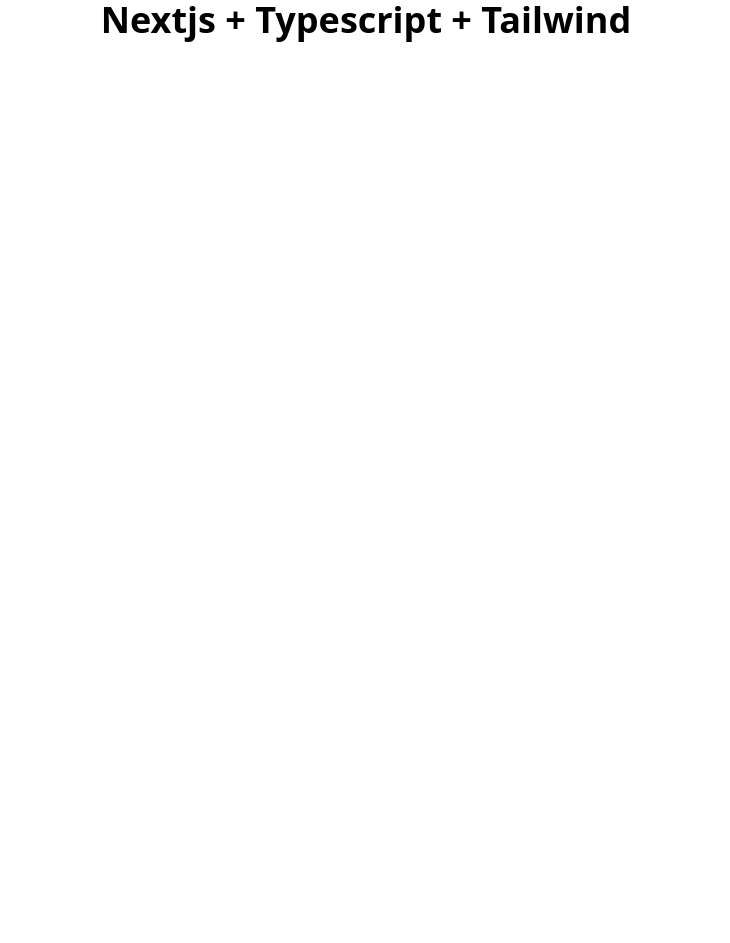
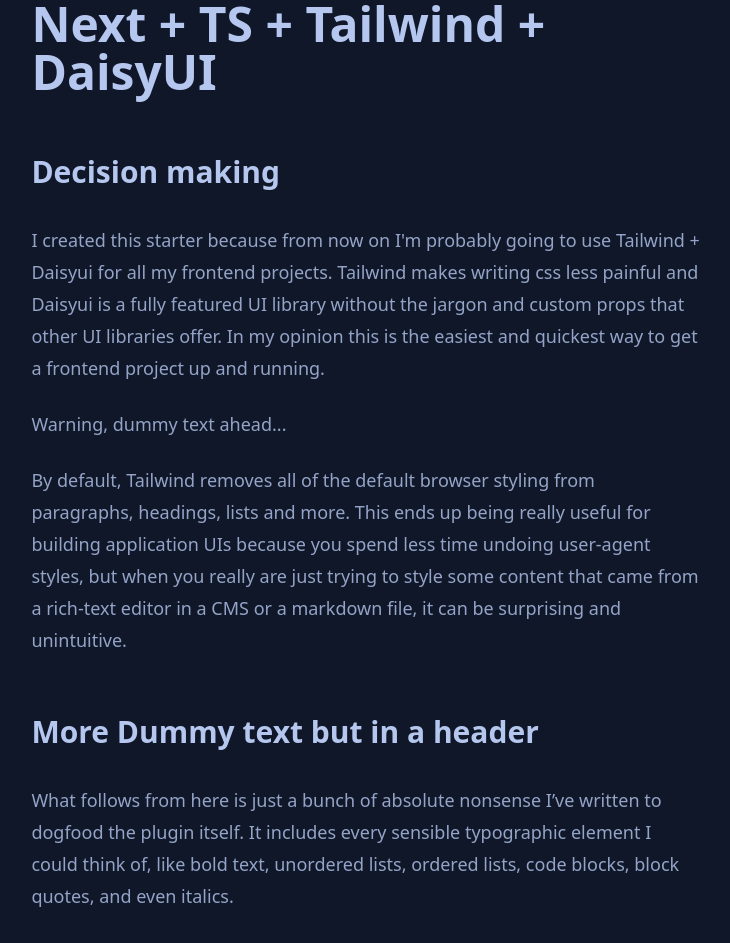
Before and after one commit to juanCortelezzi/next-starter, a Next.js app: page / in a window 1280 px wide. Shown: the top 943 px of the page, without its empty margins (274-1004 px from the left). Before the commit the page ends 800 px from the top, so only its background shows below. Built offline with nearby package versions, Linux system fonts and the light colour scheme.

Commit message:
feat: add daisyui and tailwind fonts

```diff
--- a/package.json
+++ b/package.json
@@ -14,10 +14,12 @@
     "react-dom": "18.1.0"
   },
   "devDependencies": {
+    "@tailwindcss/typography": "^0.5.2",
     "@types/node": "17.0.33",
     "@types/react": "18.0.9",
     "@types/react-dom": "18.0.4",
     "autoprefixer": "^10.4.7",
+    "daisyui": "^2.14.3",
     "eslint": "8.15.0",
     "eslint-config-next": "12.1.6",
     "postcss": "^8.4.13",
--- a/src/pages/index.tsx
+++ b/src/pages/index.tsx
@@ -5,15 +5,45 @@
   return (
     <div>
       <Head>
-        <title>Create Next App</title>
-        <meta name="description" content="Generated by create next app" />
+        <title>Frontend Template</title>
+        <meta
+          name="description"
+          content="Simple Frontend template, just Ctrl + c and Ctrl + v"
+        />
         <link rel="icon" href="/favicon.ico" />
       </Head>
 
-      <main>
-        <h1 className="text-4xl font-bold text-center">
-          Nextjs + Typescript + Tailwind
-        </h1>
+      <main className="prose prose-lg mx-auto">
+        <h1>Next + TS + Tailwind + DaisyUI</h1>
+        <h2>Decision making</h2>
+        <p>
+          I created this starter because from now on I&apos;m probably going to
+          use Tailwind + Daisyui for all my frontend projects. Tailwind makes
+          writing css less painful and Daisyui is a fully featured UI library
+          without the jargon and custom props that other UI libraries offer. In
+          my opinion this is the easiest and quickest way to get a frontend
+          project up and running.
+        </p>
+        <p>Warning, dummy text ahead...</p>
+        <p>
+          By default, Tailwind removes all of the default browser styling from
+          paragraphs, headings, lists and more. This ends up being really useful
+          for building application UIs because you spend less time undoing
+          user-agent styles, but when you really are just trying to style some
+          content that came from a rich-text editor in a CMS or a markdown file,
+          it can be surprising and unintuitive.
+        </p>
+        <h2>More Dummy text but in a header</h2>
+        <p>
+          What follows from here is just a bunch of absolute nonsense I’ve
+          written to dogfood the plugin itself. It includes every sensible
+          typographic element I could think of, like bold text, unordered lists,
+          ordered lists, code blocks, block quotes, and even italics.
+        </p>
+        <p>
+          I would have loved to write this text, unfortunately, it is a copy
+          paste form the Daisy ui docs
+        </p>
       </main>
     </div>
   );
--- a/tailwind.config.cjs
+++ b/tailwind.config.cjs
@@ -3,5 +3,22 @@
   theme: {
     extend: {},
   },
-  plugins: [],
+  daisyui: {
+    themes: [
+      {
+        mytheme: {
+          primary: "#3ABFF8",
+          secondary: "#828DF8",
+          accent: "#F471B5",
+          neutral: "#1D283A",
+          "base-100": "#0F1729",
+          info: "#0CA6E9",
+          success: "#2BD4BD",
+          warning: "#F4C152",
+          error: "#FB6F84",
+        },
+      },
+    ],
+  },
+  plugins: [require("@tailwindcss/typography"), require("daisyui")],
 };
```
Also changed, not shown: 1 other file (tests, documents, lock files or other folders).
